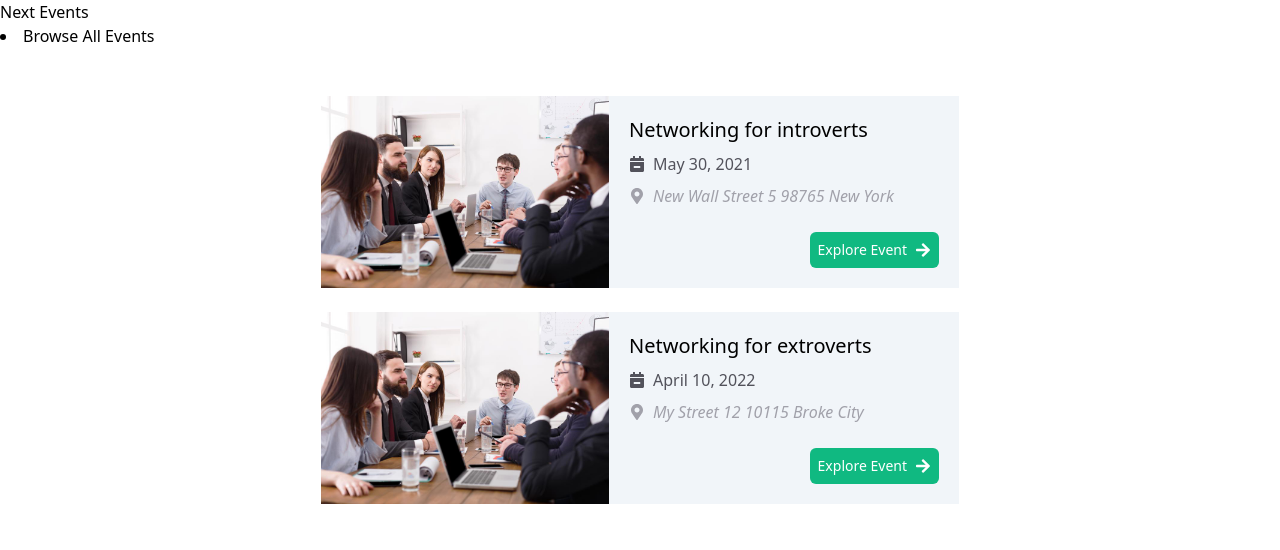
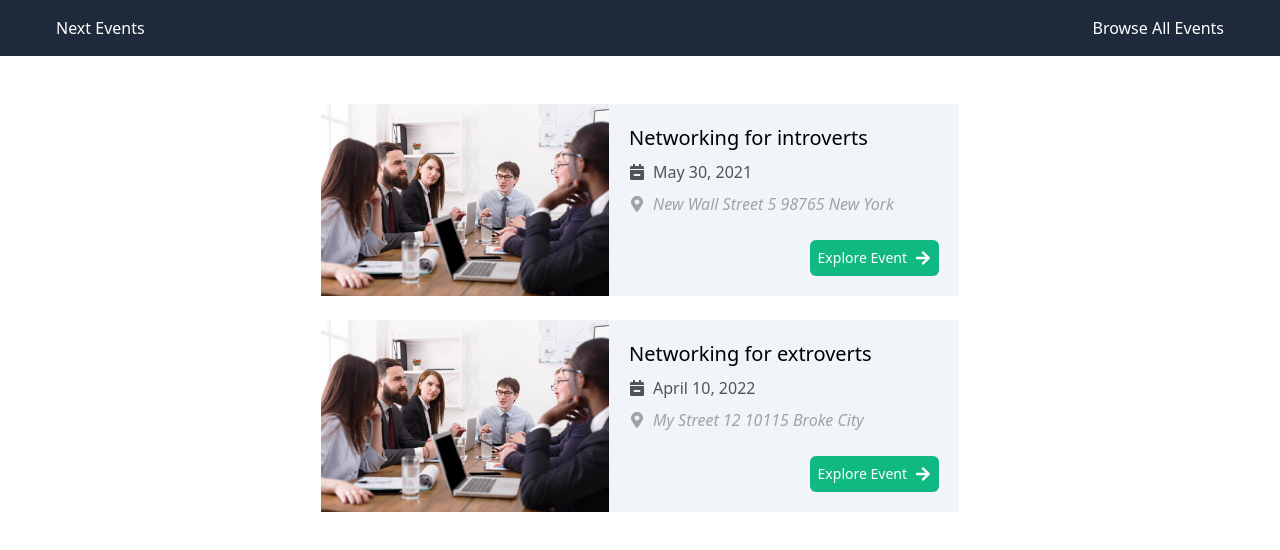
Before and after one commit to maryamrmz/Next-js, a Next.js app: page / in a window 1280 px wide. Shown: the top 550 px of the page. Built offline with nearby package versions, Linux system fonts and the light colour scheme.

Commit message:
add style to the header

```diff
--- a/components/layout/main-header.tsx
+++ b/components/layout/main-header.tsx
@@ -3,12 +3,12 @@ import { VFC } from 'react';
 
 const MainHeader: VFC = () => {
   return (
-    <header>
+    <header className="flex justify-between bg-slate-800 px-14 py-4 text-white">
       <div>
         <Link href="/">Next Events</Link>
       </div>
       <nav>
-        <li>
+        <li className="list-none">
           <Link href="/events">Browse All Events</Link>
         </li>
       </nav>
```
